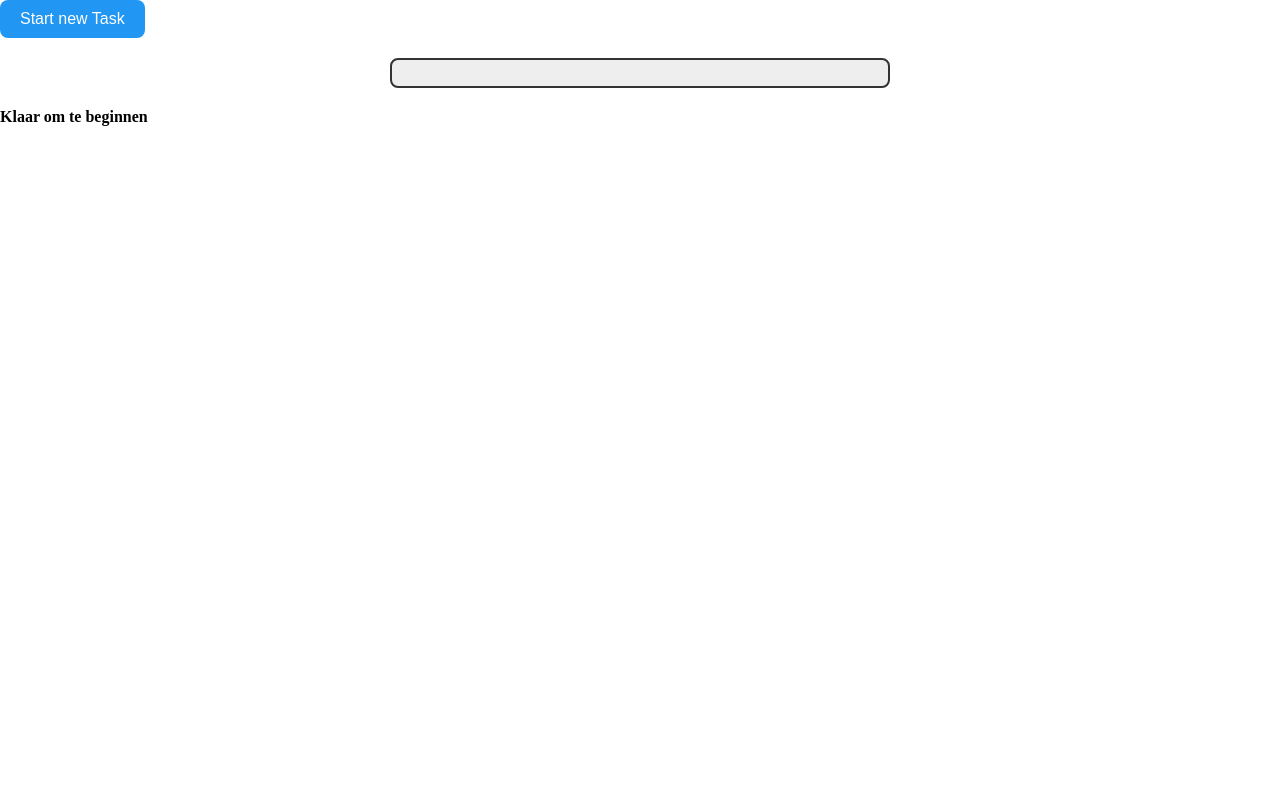
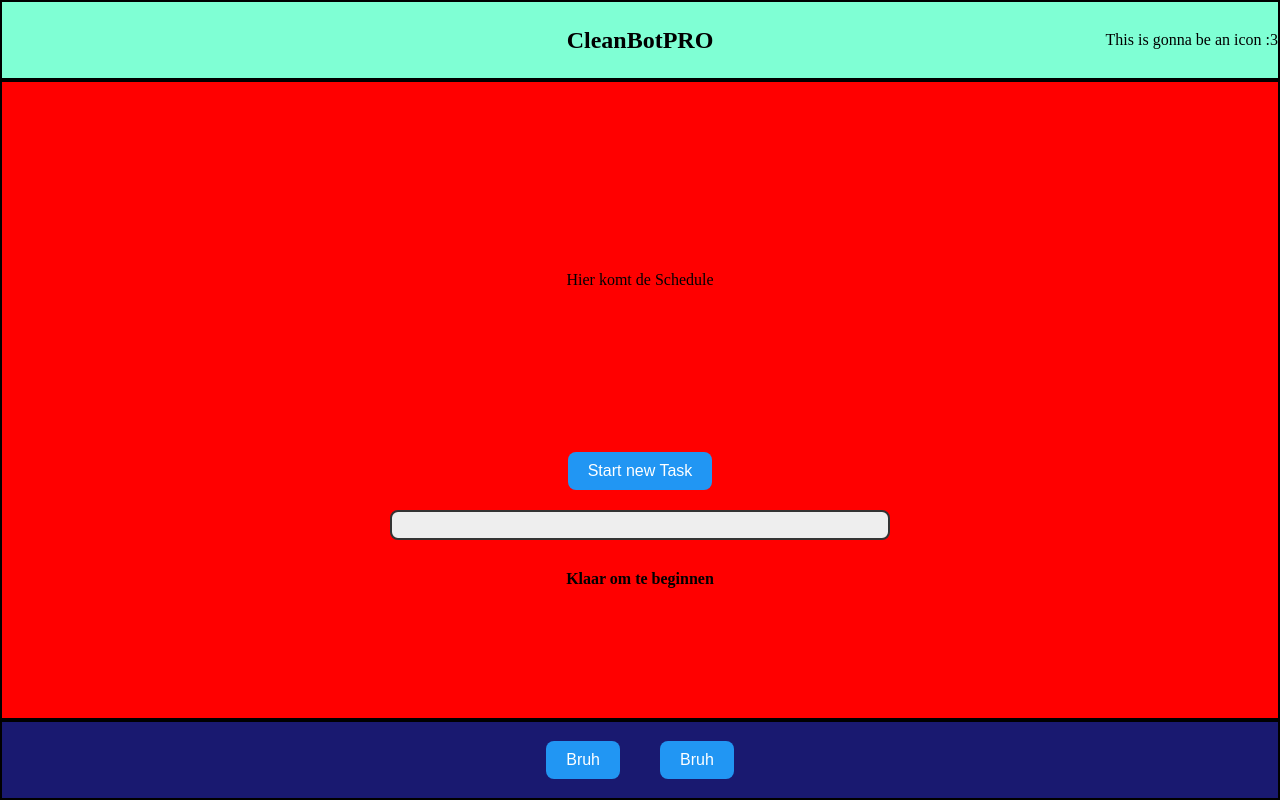
Before and after one commit to Thomasplie/CleanBotPro, a PHP site: page / in a window 1280 px wide. Run offline with PHP 8.4, Linux system fonts and the light colour scheme.

Commit message:
Wireframe done frontend

```diff
--- a/index.php
+++ b/index.php
@@ -22,32 +22,35 @@ require_once 'includes/database.php';
     <meta name="viewport"
           content="width=device-width, user-scalable=no, initial-scale=1.0, maximum-scale=1.0, minimum-scale=1.0">
     <meta http-equiv="X-UA-Compatible" content="ie=edge">
-    <link rel="stylesheet" href="styles.css">
+    <link rel="stylesheet" href="source/styles.css">
     <title>Document</title>
 </head>
 <body>
 
 
-<header>
+<header class="header-container">
 
     <section class="Dashboard-Title">
 
+        <div class="big-brain">
+
+        </div>
         <div class="Title">
-
+            <h1>CleanBotPRO</h1>
         </div>
 
         <div class="Settings-button">
-
+            This is gonna be an icon :3
         </div>
 
     </section>
 
 </header>
 
-<main>
+<main class="main-container">
 
     <section class="Upcoming-tasks">
-
+        <p>Hier komt de Schedule</p>
     </section>
 
     <section class="Ongoing-tasks">
@@ -73,15 +76,16 @@ require_once 'includes/database.php';
 
 </main>
 
-<footer>
+<footer class="footer-container">
 
     <nav>
 
-        <section class="Nav-buttons">
-            <div>
-
+        <div class="dashboard-button">
+            <button>Bruh</button>
             </div>
-        </section>
+        <div class="settings-button">
+            <button>Bruh</button>
+        </div>
 
     </nav>
 
--- a/source/styles.css
+++ b/source/styles.css
@@ -1,8 +1,89 @@
+/* Global CSS */
 * {
     margin: 0;
     padding: 0;
     box-sizing: border-box;
 }
+
+/* Header CSS - Title & Settings Button */
+
+.header-container {
+    width: 100vw;
+    height: 10vh;
+    border: 2px solid black;
+    background-color: aquamarine;
+    display: flex;
+    justify-content: center;
+}
+
+.Dashboard-Title {
+    display: flex;
+    justify-content: space-between;
+    align-items: center;
+    width: 100%;
+}
+
+.Title {
+    flex: 1;
+    text-align: center;
+}
+
+.big-brain,
+.Settings-button {
+    flex: 1;
+    text-align: right;
+}
+
+/*Main CSS - Task Schedule Calender view & Task feed */
+
+.main-container {
+    width: 100vw;
+    height: 80vh;
+    border: 2px solid black;
+    background-color: red;
+    display: flex;
+    flex-direction: column;
+    justify-content: center;
+    align-items: center;
+}
+
+.Upcoming-tasks {
+    width: 50vw;
+    height: 30vh;
+    display: flex;
+    justify-content: center;
+    align-items: center;
+}
+
+.Ongoing-tasks {
+    width: 50vw;
+    height: 30vh;
+    display: flex;
+    flex-direction: column;
+    justify-content: center;
+    align-items: center;
+}
+
+/*Footer CSS - Navigation Menu to other options*/
+
+.footer-container {
+    width: 100vw;
+    height: 10vh;
+    border: 2px solid black;
+    background-color: midnightblue;
+    display: flex;
+    justify-content: center;
+    align-items: center;
+}
+
+nav {
+    display: flex;
+    justify-content: space-evenly;
+    gap: 40px;
+}
+
+
+/* CSS EXTRA'S - Buttons, Links, Transitions... */
 
 button {
     padding: 10px 20px;
```
